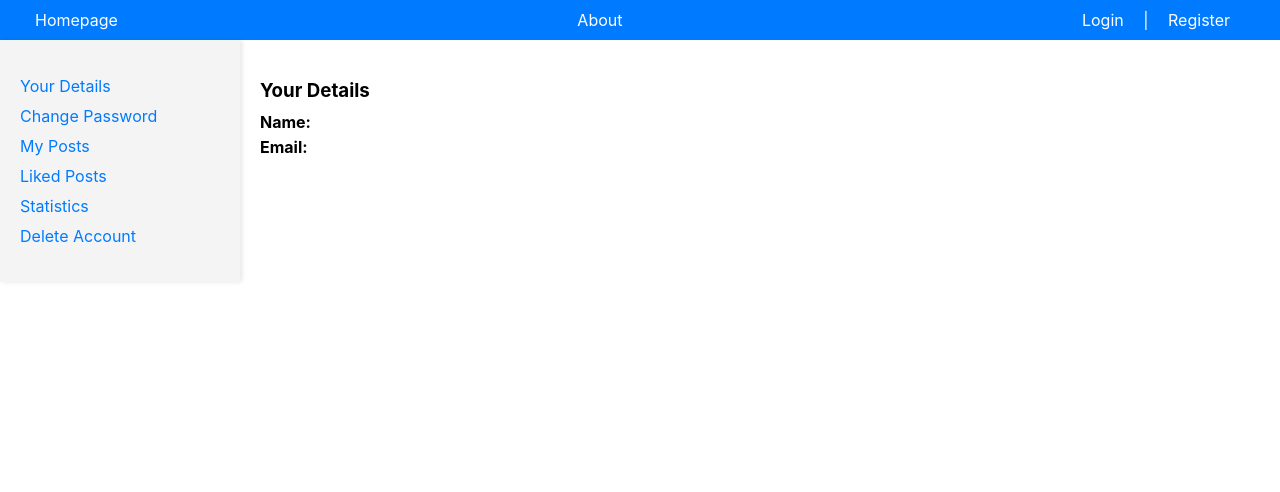
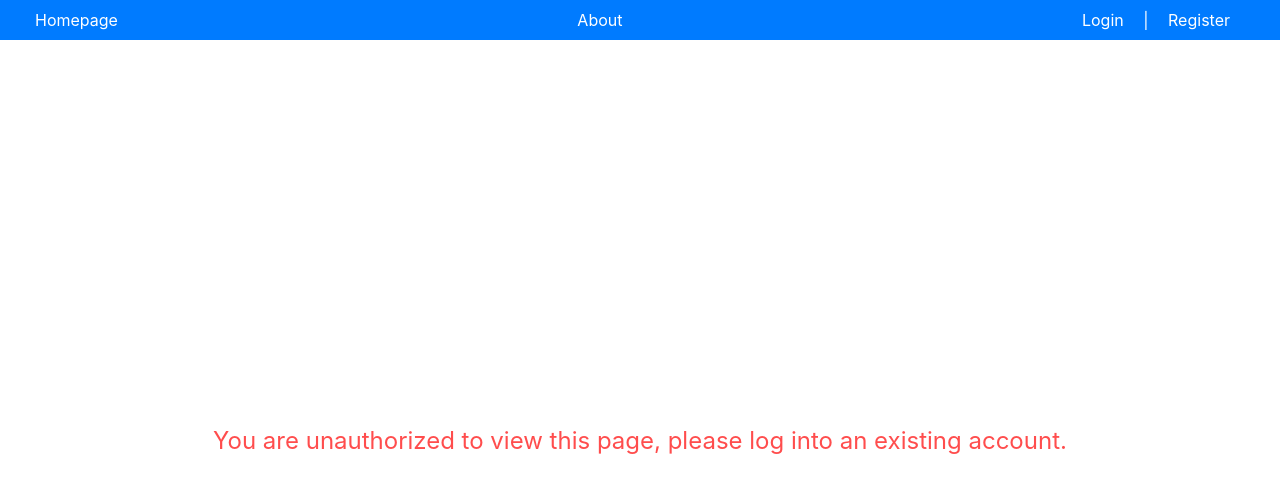
Before and after one commit to BlackOut42/project-management-client, a React (Create React App) app: page /personalarea in a window 1280 px wide. Shown: the top 492 px of the page. Built offline with nearby package versions, Linux system fonts and the light colour scheme.

Commit message:
prevented access to personal area while not being logged in

```diff
--- a/src/PersonalArea.js
+++ b/src/PersonalArea.js
@@ -1,5 +1,6 @@
 // /src/PersonalArea.js
-import React, { useState } from "react";
+import React, { useState, useContext } from "react";
+import { AuthContext } from "./authContext";
 import Sidebar from "./PersonalArea/Sidebar";
 import UserDetails from "./PersonalArea/UserDetails";
 import ChangePassword from "./PersonalArea/ChangePassword";
@@ -10,6 +11,7 @@ import Statistics from "./PersonalArea/Statistics";
 import "./styles/PersonalArea.css";
 
 const PersonalArea = () => {
+  const { authData } = useContext(AuthContext);
   const [selectedPanel, setSelectedPanel] = useState("details");
 
   const renderPanel = () => {
@@ -31,6 +33,7 @@ const PersonalArea = () => {
     }
   };
 
+  if (authData) {
     return (
       <div className="personalarea-container">
         <Sidebar onSelectPanel={setSelectedPanel} />
@@ -39,6 +42,12 @@ const PersonalArea = () => {
         </div>
       </div>
     );
+  }
+  else {
+    return (
+      <div className="error-message">You are unauthorized to view this page, please log into an existing account.</div>
+    );
+  }
 };
 
 export default PersonalArea;
--- a/src/styles/PersonalArea.css
+++ b/src/styles/PersonalArea.css
@@ -83,3 +83,14 @@
 .delete-button:hover {
   background-color: #ff1a1a;
 }
+
+/* Error message styling */
+.error-message {
+  display: flex;
+  justify-content: center;
+  align-items: center;
+  height: 100vh;
+  text-align: center;
+  font-size: 1.5em;
+  color: #ff4d4d;
+}
```
Lines whose indentation alone changed are shown as unchanged.
